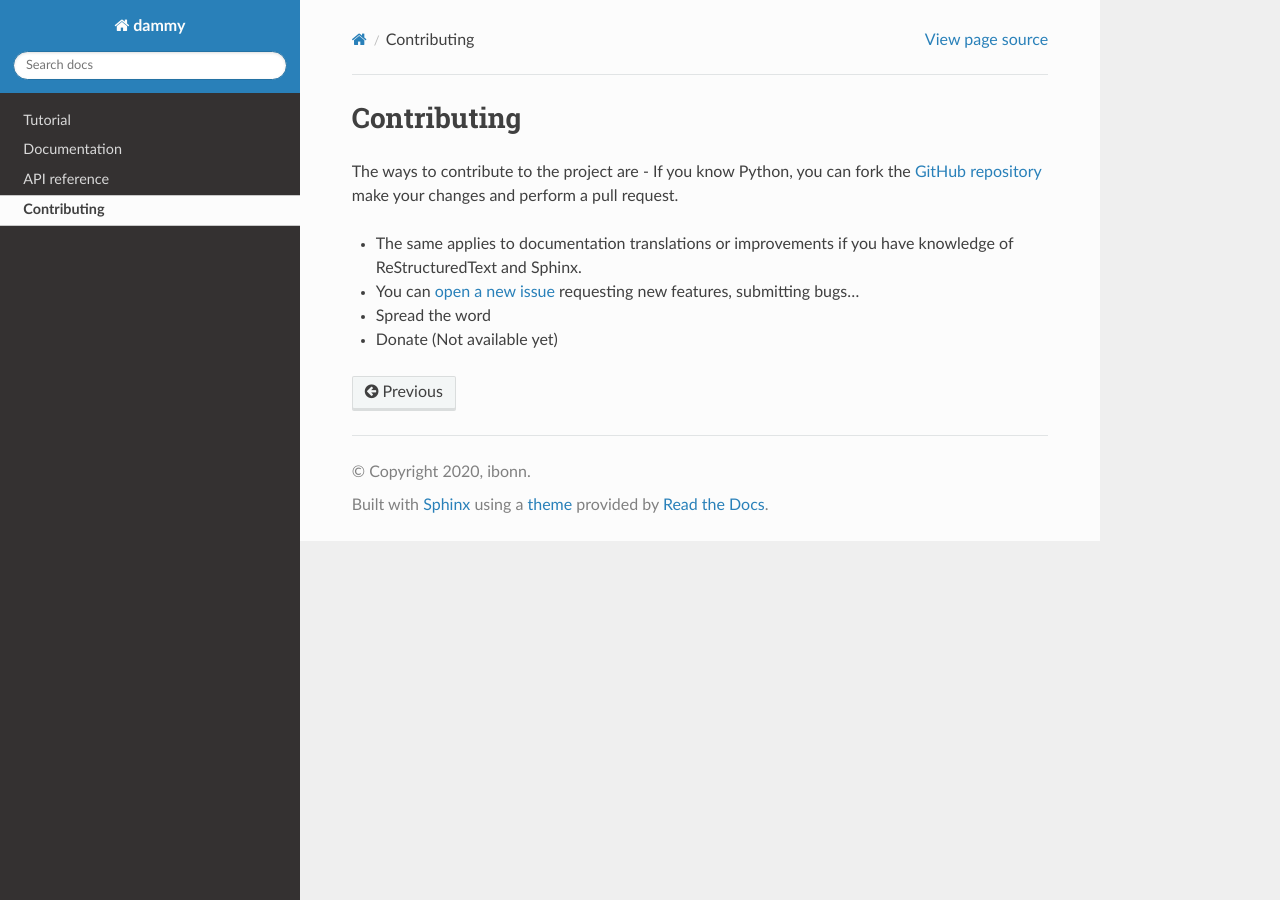
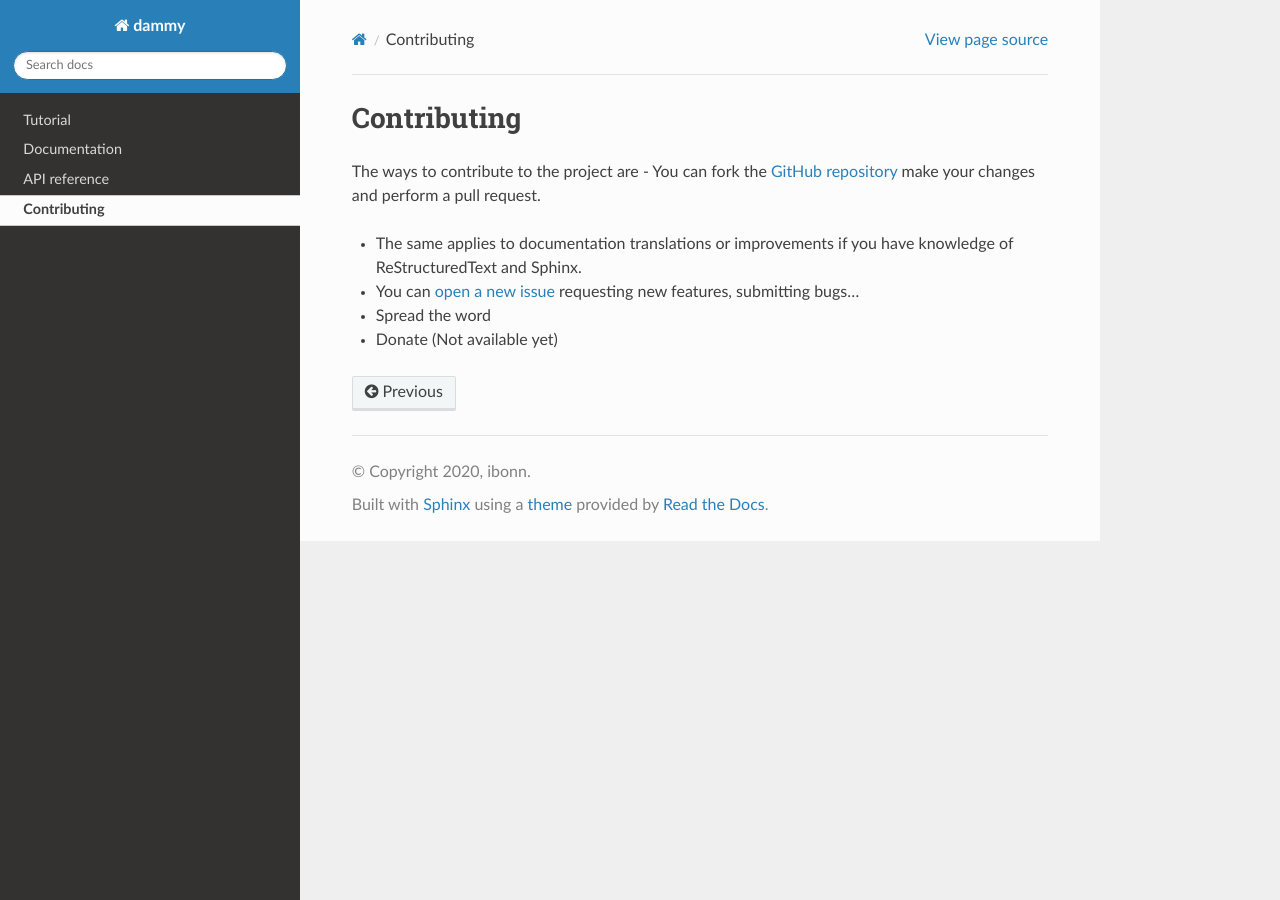
Before and after one commit to ibonn/dammy, a Sphinx documentation site: the page built from docs/source/contribute.rst, in a window 1280 px wide. Built offline with Sphinx 7.4.7 and the Read the Docs theme 2.0.0, drawn with Linux system fonts in a browser that asks for light colours.

Commit message:
Minor update to documentation

```diff
--- a/docs/source/contribute.rst
+++ b/docs/source/contribute.rst
@@ -3,7 +3,7 @@
 Contributing
 **************************
 The ways to contribute to the project are
-- If you know Python, you can fork the `GitHub repository <https://github.com/ibonn/dammy>`_ make your changes
+- You can fork the `GitHub repository <https://github.com/ibonn/dammy>`_ make your changes
 and perform a pull request.
 
 - The same applies to documentation translations or improvements if you have knowledge of ReStructuredText and Sphinx.
```
